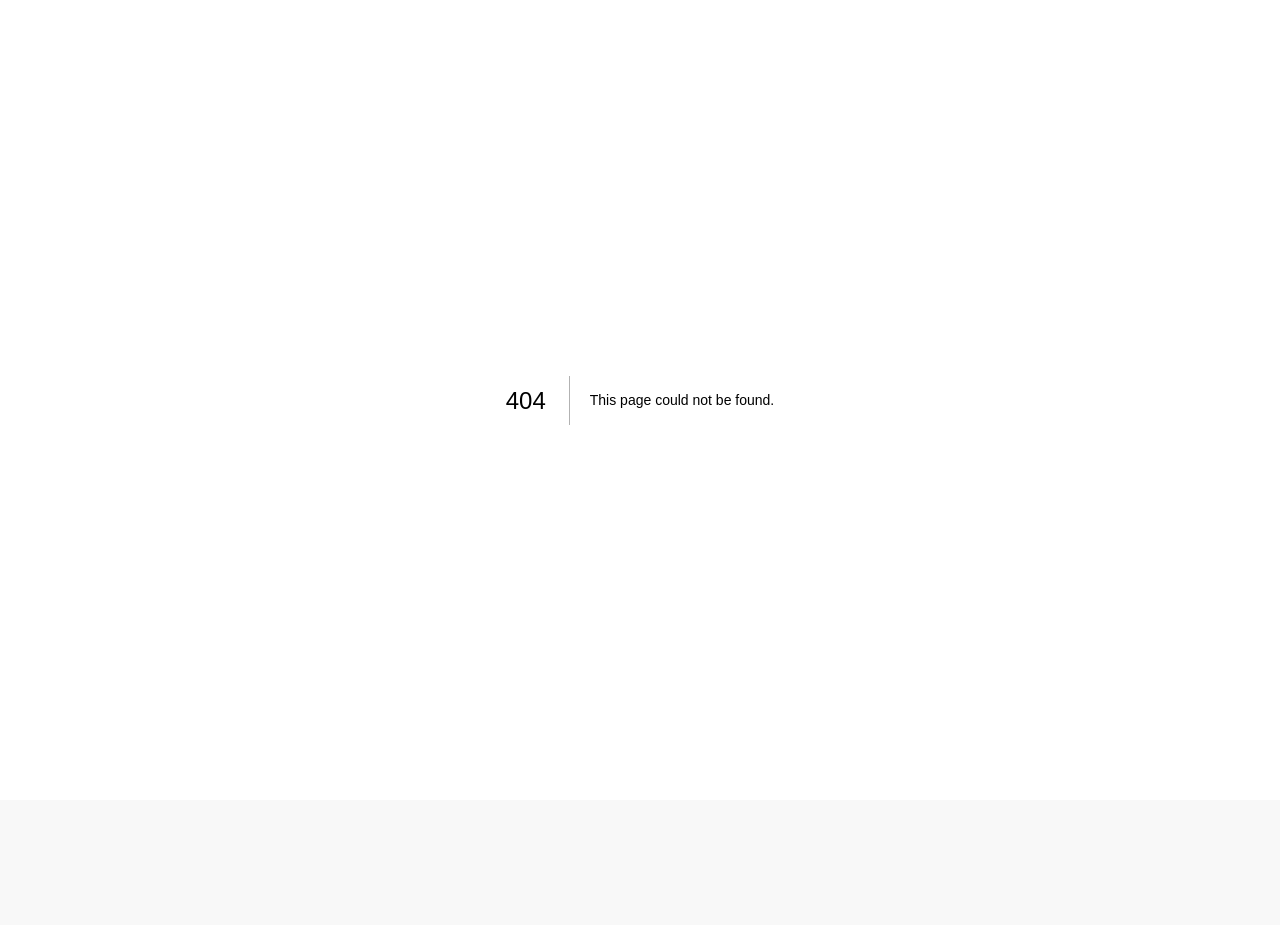
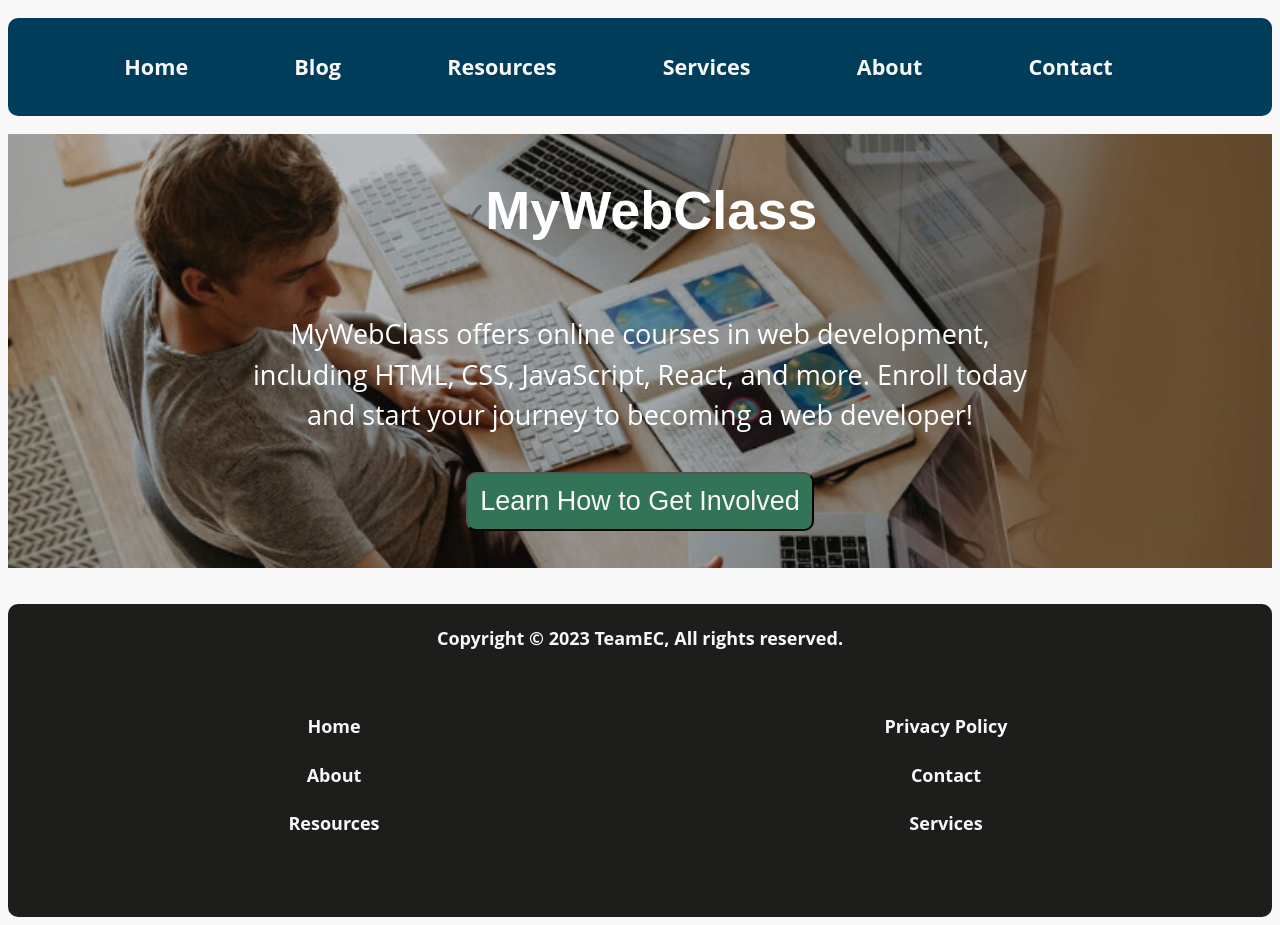
Before and after one commit to NJIT-WIS/project-2-is219-teamec, a Next.js app: page /Home in a window 1280 px wide. Before the commit this address had no page. Before the commit the page ends 800 px from the top, so only its background shows below. Built offline with nearby package versions, Linux system fonts and the light colour scheme.

Commit message:
Migrated homepage to index.js

```diff
--- /dev/null
+++ b/pages/Home.js
@@ -0,0 +1,54 @@
+import Head from 'next/head'
+import images from '../public/images/index'
+import Image from "next/image";
+import styles from '../styles/Home.module.css';
+import { getSortedPostsData } from '../lib/posts'
+import Navbar from "../components/navbar";
+import Footer from "../components/footer";
+const { heroContent, heroWrapper, imageWrapper } = styles;
+import Link from 'next/link';
+
+export default function Home() {
+  return (
+    <>
+      <Head>
+        <title>MyWebClass</title>
+        <meta name="description" content="MyWebClass offers online courses in web development, including HTML, CSS, JavaScript, React, and more. Enroll today and start your journey to becoming a web developer!" />
+        <link rel="icon" href="/favicon.ico" />
+      </Head>
+        <section>
+            <Navbar/>
+        </section>
+         <div className={heroWrapper}>
+      <div className={imageWrapper}>
+        <Image
+          priority
+          src={images.hero}
+          layout="fill"
+          objectFit="cover"
+          objectPosition="center"
+          alt="hero image example"
+        />
+      </div>
+
+      <div className={heroContent}>
+        <main className={styles.container}>
+            <h1>MyWebClass</h1>
+            <p>MyWebClass offers online courses in web development, including HTML, CSS, JavaScript, React, and more. Enroll today and start your journey to becoming a web developer!</p>
+            <Link href="/services"><button>Learn How to Get Involved</button></Link>
+      </main>
+      </div>
+    </div>
+         <Footer/>
+    </>
+  );
+}
+
+export async function getStaticProps() {
+  const allPostsData = getSortedPostsData()
+  return {
+    props: {
+      allPostsData
+    }
+  }
+}
```
